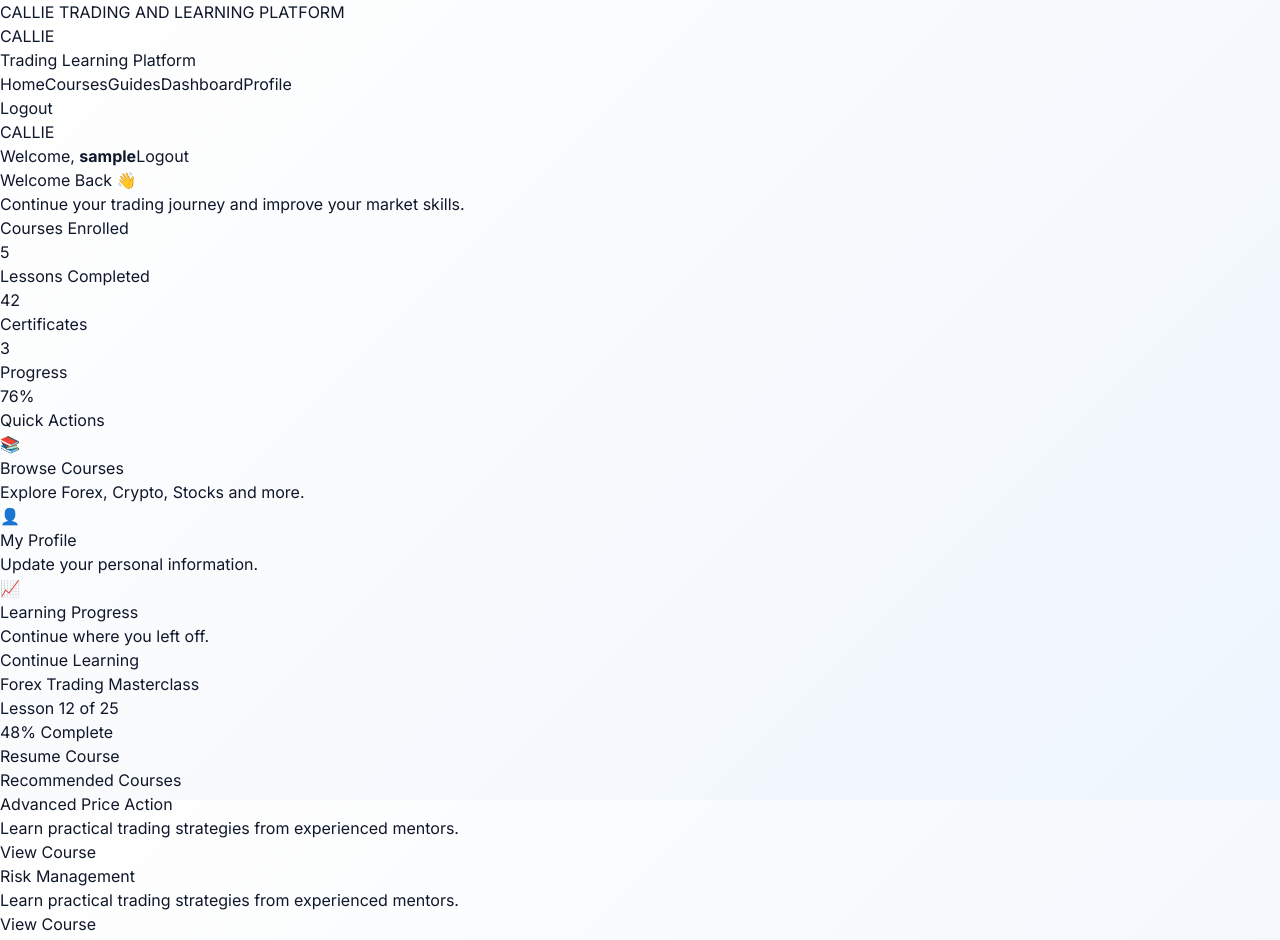
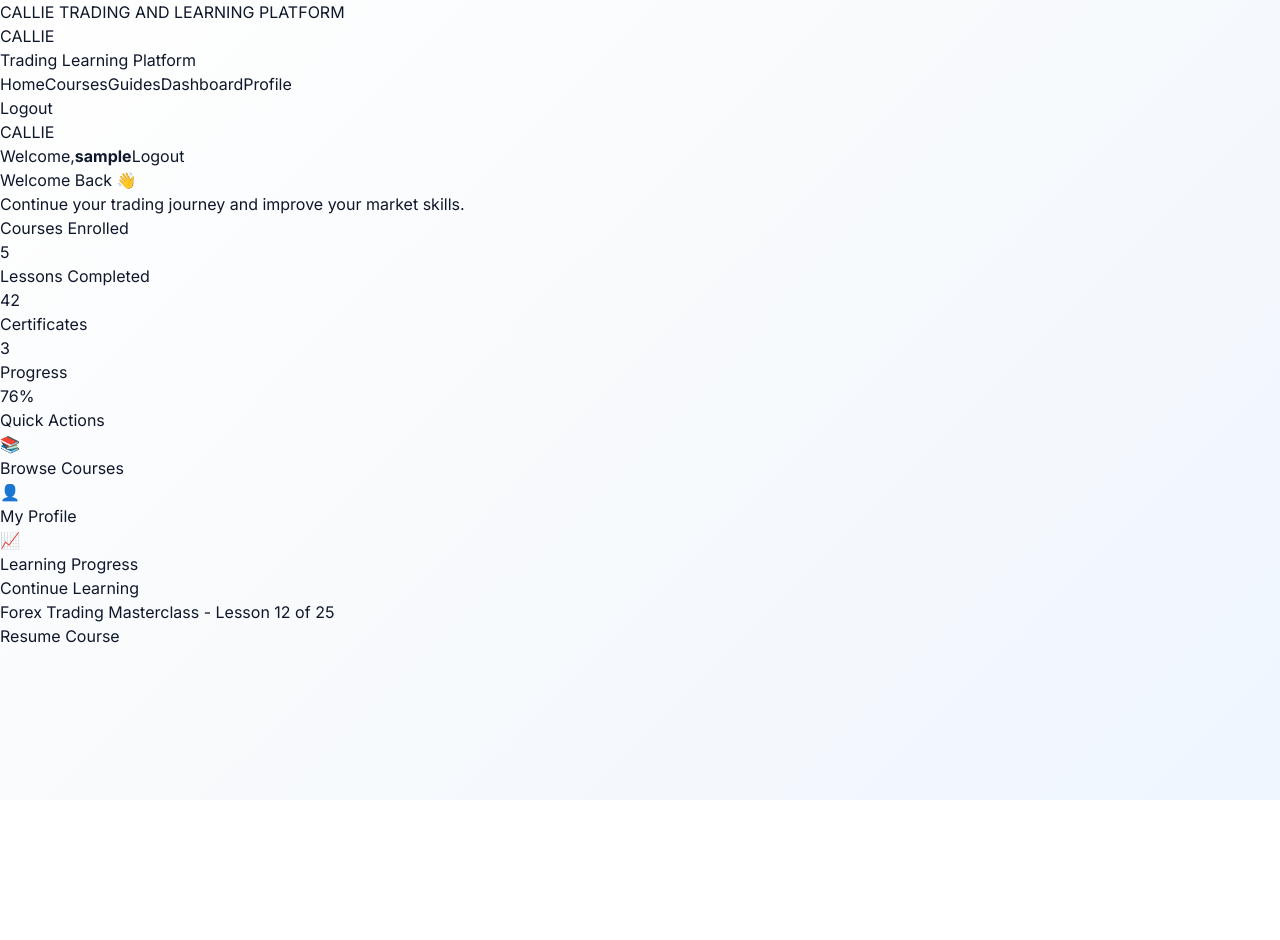
Before and after one commit to antoniocallie97-web/Callie_Trading_Learning_And_Course_Management_Platform, a React (Vite) app in the folder frontend/: page /dashboard in a window 1280 px wide. Shown: the top 940 px of the page. After the commit the page ends 800 px from the top, so only its background shows below. Built offline with nearby package versions, Linux system fonts and the light colour scheme; sample sign-in values are in the browser's storage.

Commit message:
dashborad

```diff
--- a/frontend/src/pages/Dashboard.jsx
+++ b/frontend/src/pages/Dashboard.jsx
@@ -1,62 +1,228 @@
 import { Link, useNavigate } from "react-router-dom";
 
-function Dashboard() {
+export default function Dashboard() {
+
   const navigate = useNavigate();
 
   const user = JSON.parse(localStorage.getItem("user"));
 
-  const handleLogout = () => {
+  const logout = () => {
     localStorage.removeItem("token");
     localStorage.removeItem("user");
     navigate("/login");
   };
 
 
+  const stats = [
+    ["Courses Enrolled", "5"],
+    ["Lessons Completed", "42"],
+    ["Certificates", "3"],
+    ["Progress", "76%"]
+  ];
+
+
+  const candles = [
+    {left:"8%", top:"30%", color:"bg-emerald-400", wick:"h-32", body:"h-20"},
+    {left:"20%", top:"20%", color:"bg-red-500", wick:"h-44", body:"h-28"},
+    {left:"35%", top:"40%", color:"bg-emerald-400", wick:"h-28", body:"h-16"},
+    {left:"50%", top:"25%", color:"bg-red-500", wick:"h-52", body:"h-32"},
+    {left:"65%", top:"35%", color:"bg-emerald-400", wick:"h-36", body:"h-22"},
+    {left:"78%", top:"18%", color:"bg-red-500", wick:"h-40", body:"h-25"},
+    {left:"90%", top:"38%", color:"bg-emerald-400", wick:"h-30", body:"h-18"},
+  ];
+
+
   return (
-    <div className="min-h-screen bg-gray-100">
+
+<div className="
+relative
+min-h-screen
+overflow-hidden
+bg-gradient-to-br
+from-slate-950
+via-slate-900
+to-black
+text-white
+">
+
+
+{/* Background Glow */}
+
+<div className="absolute inset-0 z-0">
+
+<div className="
+absolute
+-top-40
+-left-40
+w-[500px]
+h-[500px]
+rounded-full
+bg-amber-400/20
+blur-[150px]
+">
+</div>
+
+
+<div className="
+absolute
+top-20
+right-0
+w-[450px]
+h-[450px]
+rounded-full
+bg-yellow-300/10
+blur-[150px]
+">
+</div>
+
+</div>
+
+
+
+
+{/* Trading Grid */}
+
+<div className="
+absolute
+inset-0
+z-0
+opacity-20
+
+bg-[linear-gradient(rgba(251,191,36,.5)_1px,transparent_1px),
+linear-gradient(90deg,rgba(251,191,36,.5)_1px,transparent_1px)]
+
+bg-[size:70px_70px]
+">
+</div>
+
+
+
+
+{/* Candlestick Chart Background */}
+
+<div className="
+absolute
+inset-0
+z-0
+opacity-20
+pointer-events-none
+">
+
+
+{
+candles.map((c,index)=>(
+
+<div
+key={index}
+className="absolute flex flex-col items-center animate-pulse"
+style={{
+left:c.left,
+top:c.top
+}}
+>
+
+
+{/* Wick */}
+
+<div
+className={`
+w-[3px]
+${c.wick}
+${c.color}
+`}
+>
+</div>
+
+
+{/* Candle body */}
+
+<div
+className={`
+w-5
+${c.body}
+${c.color}
+rounded-sm
+`}
+>
+</div>
+
+
+</div>
+
+))
+}
+
+
+</div>
+
+
+
+
+
+{/* Main Content */}
+
+<div className="relative z-10">
+
 
 
 {/* Navbar */}
-      <nav className="bg-blue-700 text-white shadow-lg">
 
-        <div
-          className="
+<nav className="
+border-b
+border-amber-400/20
+backdrop-blur-xl
+bg-slate-950/70
+">
+
+
+<div className="
 max-w-7xl
 mx-auto
-            px-8
-            py-5
 flex
 justify-between
 items-center
-          "
-        >
+px-8
+py-5
+">
 
-          <h1 className="text-3xl font-extrabold uppercase">
+
+<h1 className="
+text-3xl
+font-black
+text-amber-400
+">
 CALLIE
 </h1>
 
 
-          <div className="flex items-center gap-8">
+<div className="flex items-center gap-6">
 
-            <span className="text-lg">
-              Welcome,{" "}
-              <strong>
+
+<span>
+Welcome,
+<b className="text-amber-300 ml-2">
 {user?.username || "Student"}
-              </strong>
+</b>
 </span>
 
 
 <button
-              onClick={handleLogout}
+
+onClick={logout}
+
 className="
-                bg-red-500
-                px-6
-                py-3
-                rounded-lg
-                font-semibold
-                hover:bg-red-600
+px-5
+py-2
+rounded-xl
+bg-gradient-to-r
+from-amber-400
+to-yellow-500
+text-slate-900
+font-bold
+hover:scale-105
 transition
 "
+
 >
 Logout
 </button>
@@ -70,245 +236,195 @@ function Dashboard() {
 
 
 
-      {/* Main Dashboard Content */}
-      <main
-        className="
+
+
+<main className="
 max-w-7xl
 mx-auto
 px-8
-          py-16
-          text-center
-        "
-      >
-
-
-
-        {/* Welcome Section */}
-        <section
-          className="
-            bg-white
-            rounded-2xl
-            shadow-lg
-            p-12
-          "
-        >
-
-          <h2
-            className="
-              text-4xl
-              font-extrabold
-              text-blue-900
-            "
-          >
-            Welcome Back 👋
-          </h2>
-
-
-          <p
-            className="
-              text-gray-600
-              text-xl
-              mt-5
-              leading-relaxed
-            "
-          >
-            Continue your trading journey and improve your market skills.
-          </p>
-
-
-        </section>
+py-12
+">
 
 
 
 
 
-        {/* Statistics */}
-        <section className="mt-16">
+{/* Welcome Card */}
+
+<div className="
+rounded-3xl
+bg-slate-900/50
+backdrop-blur-xl
+border
+border-amber-400/20
+p-10
+shadow-[0_20px_80px_rgba(251,191,36,.15)]
+">
 
 
-          <div
-            className="
-              grid
-              grid-cols-1
-              md:grid-cols-2
-              lg:grid-cols-4
-              gap-10
-            "
-          >
+<h2 className="
+text-5xl
+font-black
+">
+Welcome Back 👋
+</h2>
 
 
-            {[
-              {
-                title: "Courses Enrolled",
-                value: "5",
-                color: "text-blue-700",
-              },
-
-              {
-                title: "Lessons Completed",
-                value: "42",
-                color: "text-green-600",
-              },
-
-              {
-                title: "Certificates",
-                value: "3",
-                color: "text-yellow-500",
-              },
-
-              {
-                title: "Progress",
-                value: "76%",
-                color: "text-purple-600",
-              },
-
-            ].map((item) => (
-
-              <div
-                key={item.title}
-                className="
-                  bg-white
-                  rounded-2xl
-                  shadow-lg
-                  p-10
-                  min-h-[220px]
-                  flex
-                  flex-col
-                  justify-center
-                "
-              >
-
-                <h3 className="text-gray-500 text-lg">
-                  {item.title}
-                </h3>
-
-
-                <p
-                  className={`
-                    text-5xl
-                    font-extrabold
-                    mt-6
-                    ${item.color}
-                  `}
-                >
-                  {item.value}
+<p className="
+mt-4
+text-gray-300
+text-lg
+">
+Continue your trading journey and improve your market skills.
 </p>
 
 
 </div>
 
-            ))}
+
+
+
+
+
+
+{/* Stats */}
+
+<div className="
+grid
+md:grid-cols-2
+lg:grid-cols-4
+gap-6
+mt-10
+">
+
+
+{
+stats.map((s)=>(
+
+<div
+
+key={s[0]}
+
+className="
+rounded-3xl
+bg-slate-900/50
+backdrop-blur-xl
+border
+border-amber-400/20
+p-6
+hover:-translate-y-2
+transition
+"
+
+>
+
+
+<p className="text-gray-400">
+{s[0]}
+</p>
+
+
+<h3 className="
+mt-3
+text-5xl
+font-black
+text-amber-400
+">
+{s[1]}
+</h3>
 
 
 </div>
 
 
-        </section>
+))
+
+}
+
+
+</div>
+
+
 
 
 
 
 
 {/* Quick Actions */}
-        <section className="mt-20">
 
-
-          <h2
-            className="
+<h2 className="
 text-3xl
 font-bold
-              text-blue-900
-              mb-10
-            "
-          >
+mt-14
+mb-6
+text-amber-300
+">
 Quick Actions
 </h2>
 
 
 
-          <div
+<div className="
+grid
+md:grid-cols-3
+gap-6
+">
+
+
+{
+[
+["📚","Browse Courses","/courses"],
+["👤","My Profile","/profile"],
+["📈","Learning Progress","/dashboard"]
+
+].map(i=>(
+
+
+<Link
+
+key={i[1]}
+
+to={i[2]}
+
 className="
-              grid
-              grid-cols-1
-              md:grid-cols-3
-              gap-10
+rounded-3xl
+bg-slate-900/50
+backdrop-blur-xl
+border
+border-amber-400/20
+p-8
+hover:-translate-y-2
+transition
 "
+
+
 >
 
 
-            {[
-              {
-                icon: "📚",
-                title: "Browse Courses",
-                text: "Explore Forex, Crypto, Stocks and more.",
-                link: "/courses",
-              },
-
-              {
-                icon: "👤",
-                title: "My Profile",
-                text: "Update your personal information.",
-                link: "/profile",
-              },
-
-              {
-                icon: "📈",
-                title: "Learning Progress",
-                text: "Continue where you left off.",
-                link: "/my-learning",
-              },
-
-            ].map((item) => (
-
-              <Link
-                key={item.title}
-                to={item.link}
-                className="
-                  bg-white
-                  rounded-2xl
-                  shadow-lg
-                  p-10
-                  hover:shadow-2xl
-                  transition
-                "
-              >
-
-                <div className="text-6xl">
-                  {item.icon}
+<div className="text-5xl">
+{i[0]}
 </div>
 
 
-                <h3
-                  className="
+<h3 className="
 text-2xl
 font-bold
-                    mt-6
-                  "
-                >
-                  {item.title}
+mt-4
+">
+{i[1]}
 </h3>
-
-
-                <p
-                  className="
-                    text-gray-600
-                    mt-4
-                    leading-relaxed
-                  "
-                >
-                  {item.text}
-                </p>
 
 
 </Link>
 
-            ))}
+
+))
+
+}
 
 
 </div>
 
-
-        </section>
 
 
 
@@ -317,64 +433,51 @@ function Dashboard() {
 
 
 {/* Continue Learning */}
-        <section
-          className="
-            mt-20
-            bg-white
-            rounded-2xl
-            shadow-lg
-            p-12
-          "
-        >
 
-          <h2
-            className="
+
+<div className="
+rounded-3xl
+bg-slate-900/50
+backdrop-blur-xl
+border
+border-amber-400/20
+p-8
+mt-12
+">
+
+
+<h2 className="
 text-3xl
 font-bold
-              text-blue-900
-              mb-10
-            "
-          >
+text-amber-300
+">
 Continue Learning
 </h2>
 
 
-
-          <div className="border rounded-xl p-10">
-
-
-            <h3 className="text-2xl font-bold">
-              Forex Trading Masterclass
-            </h3>
-
-
-            <p className="text-gray-500 mt-4 text-lg">
-              Lesson 12 of 25
+<p className="mt-4">
+Forex Trading Masterclass - Lesson 12 of 25
 </p>
 
 
 
-            <div
-              className="
+<div className="
 w-full
-                bg-gray-200
+h-3
+bg-slate-700
 rounded-full
-                h-4
-                mt-8
-              "
-            >
+mt-6
+">
 
-              <div
-                className="
-                  bg-blue-700
-                  h-4
+
+<div className="
+h-3
+w-[48%]
 rounded-full
-                "
-                style={{
-                  width: "48%",
-                }}
-              >
-
+bg-gradient-to-r
+from-amber-400
+to-yellow-500
+">
 </div>
 
 
@@ -382,133 +485,32 @@ function Dashboard() {
 
 
 
-            <p
+
+<button
+
 className="
-                text-blue-700
+mt-8
+px-8
+py-3
+rounded-xl
+bg-gradient-to-r
+from-amber-400
+to-yellow-500
+text-slate-900
 font-bold
-                text-lg
-                mt-5
+hover:scale-105
+transition
 "
+
 >
-              48% Complete
-            </p>
+
+Resume Course
+
+</button>
 
 
 
-            <button
-              className="
-                mt-8
-                bg-blue-700
-                text-white
-                px-10
-                py-4
-                rounded-lg
-                hover:bg-blue-800
-                transition
-              "
-            >
-              Resume Course
-            </button>
-
-
 </div>
-
-
-        </section>
-
-
-
-
-
-
-
-        {/* Recommended Courses */}
-        <section className="mt-20">
-
-
-          <h2
-            className="
-              text-3xl
-              font-bold
-              text-blue-900
-              mb-10
-            "
-          >
-            Recommended Courses
-          </h2>
-
-
-
-          <div
-            className="
-              grid
-              grid-cols-1
-              md:grid-cols-3
-              gap-10
-            "
-          >
-
-            {[
-              "Advanced Price Action",
-              "Risk Management",
-              "Crypto Trading Strategy",
-            ].map((course) => (
-
-              <div
-                key={course}
-                className="
-                  bg-white
-                  rounded-2xl
-                  shadow-lg
-                  p-10
-                "
-              >
-
-                <h3
-                  className="
-                    text-2xl
-                    font-bold
-                  "
-                >
-                  {course}
-                </h3>
-
-
-                <p
-                  className="
-                    text-gray-600
-                    mt-5
-                    leading-relaxed
-                  "
-                >
-                  Learn practical trading strategies from experienced mentors.
-                </p>
-
-
-                <button
-                  className="
-                    mt-8
-                    bg-blue-700
-                    text-white
-                    px-8
-                    py-3
-                    rounded-lg
-                    hover:bg-blue-800
-                  "
-                >
-                  View Course
-                </button>
-
-
-              </div>
-
-            ))}
-
-
-          </div>
-
-
-        </section>
 
 
 
@@ -516,8 +518,9 @@ function Dashboard() {
 
 
 </div>
+
+
+</div>
+
   );
 }
-
-
-export default Dashboard;
```
Lines whose indentation alone changed are shown as unchanged.
